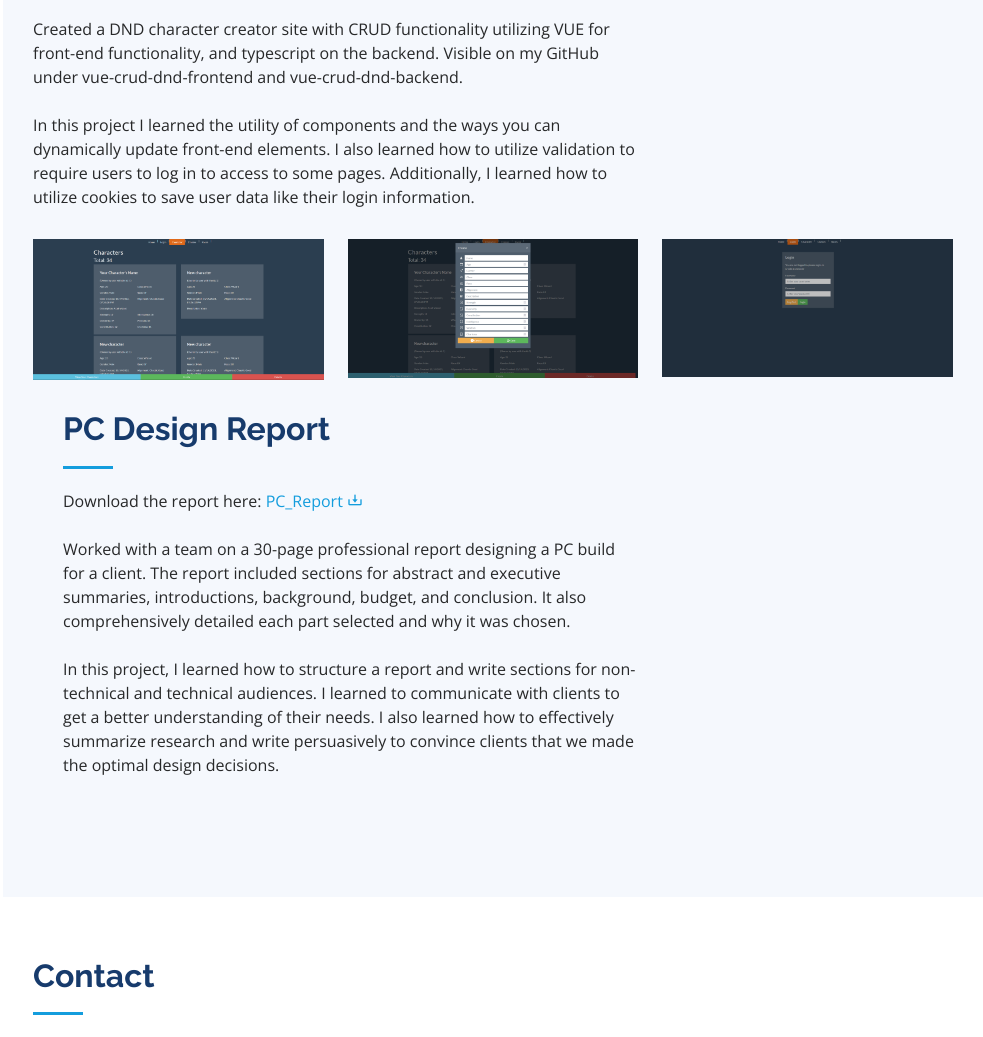
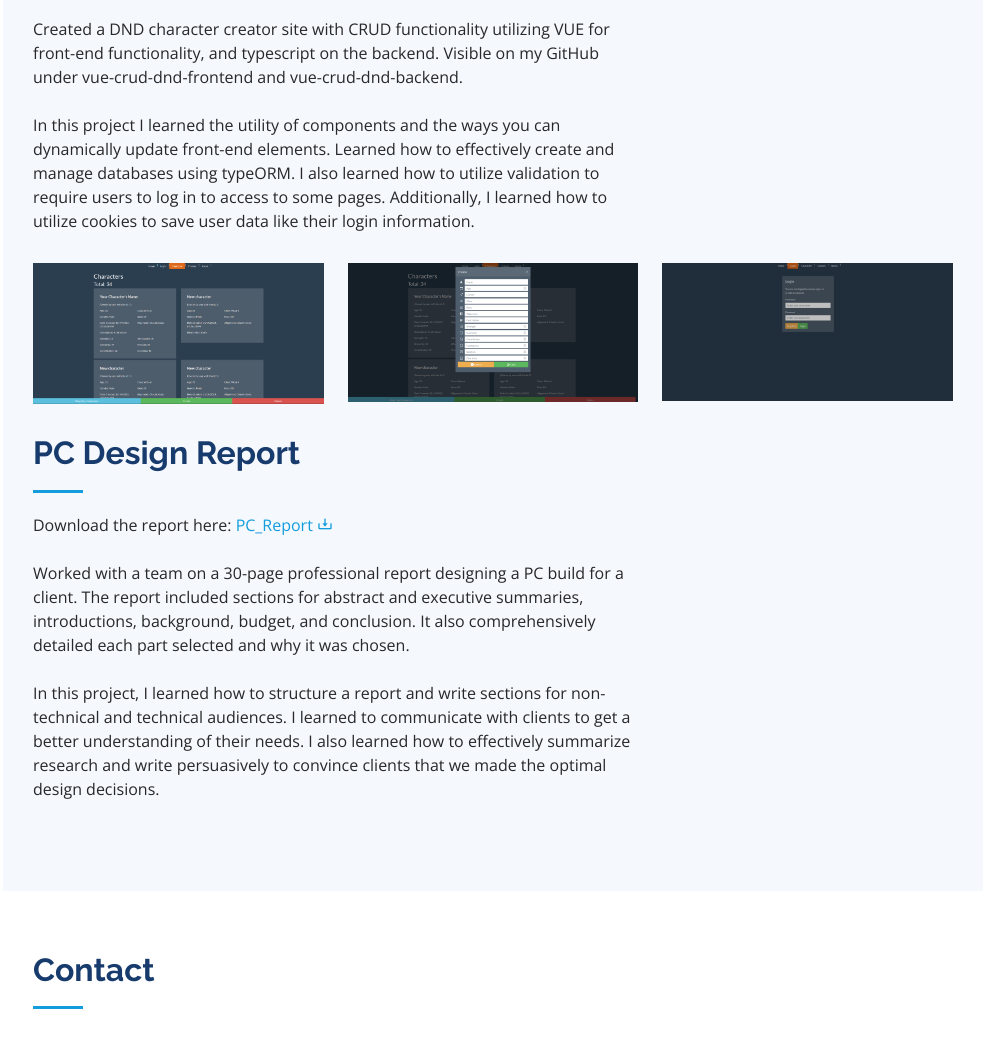
Before and after one commit to palmer7996/ethanpalmer.github.io, a plain HTML site: page index.html in a window 1280 px wide. Shown: the part 2499-3536 px from the top of the page, without its empty margins (297-1280 px from the left). Drawn offline with nearby package versions, Linux system fonts and the light colour scheme.

Commit message:
slight paragraph modifications and removed unneeded divs in pc design report

```diff
--- a/index.html
+++ b/index.html
@@ -296,7 +296,9 @@
     </section><!-- End Resume Section -->
 
     <!-- ======= Portfolio Section ======= -->
+
     <section id="portfolio" class="portfolio section-bg">
+
       <div class="container">
 
         <div class="section-title">
@@ -373,6 +375,7 @@
             </p>
             <br/>
             <p>In this project I learned the utility of components and the ways you can dynamically update front-end elements.
+              Learned how to effectively create and manage databases using typeORM.
               I also learned how to utilize validation to require users to log in to access to some pages.
               Additionally, I learned how to utilize cookies to save user data like their login information.
             </p>
@@ -418,8 +421,8 @@
         </div>
 
 
-        <div class="section-title">
-          <div class="container">
+
+
         <div class="section-title">
           <h2>PC Design Report</h2>
 
@@ -438,9 +441,8 @@
 
           </div>
         </div>
-          </div>
 
-        </div>
+
 
 <!--        <div class="row portfolio-container" data-aos="fade-up" data-aos-delay="100">-->
 
```
Lines whose indentation alone changed are shown as unchanged.
